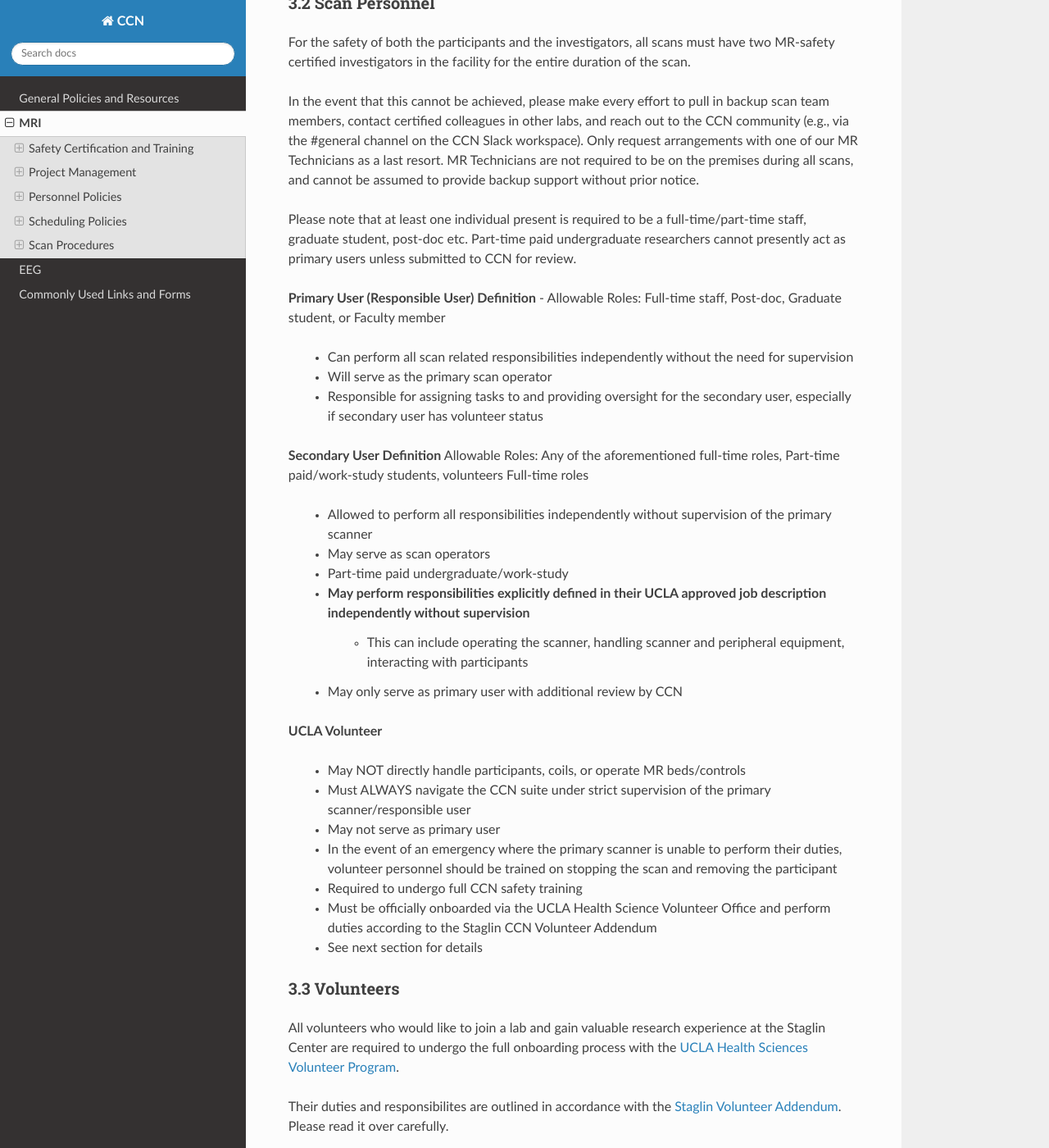
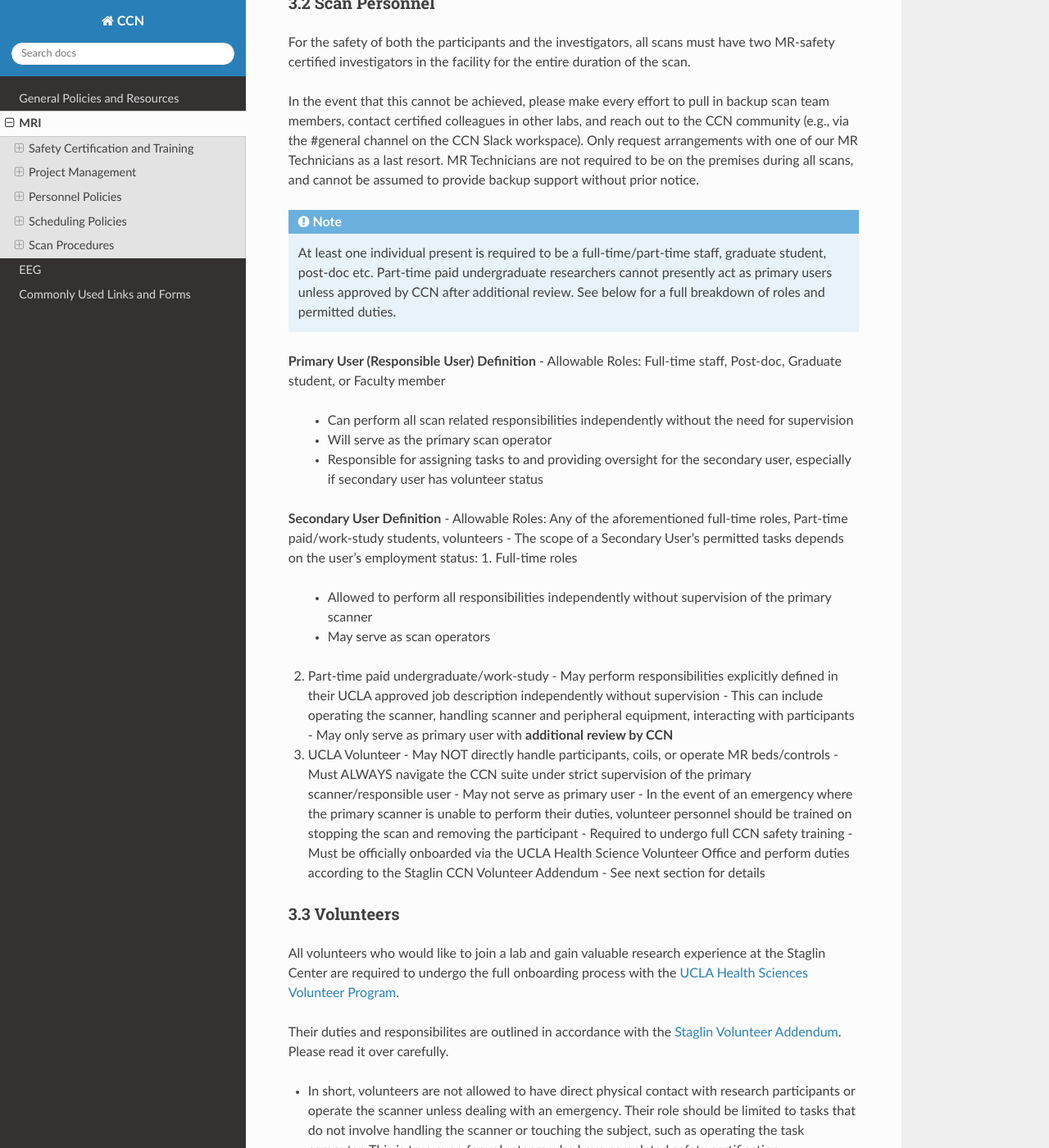
Before and after one commit to CCN-Support/CCN_Wiki, a Sphinx documentation site: the page built from docs/source/mri.rst, in a window 1280 px wide and 1400 px high, scrolled down 9773 px. Shown: the whole window at 82% size. Built offline with Sphinx 7.4.7 and the Read the Docs theme 3.1.0, drawn with Linux system fonts in a browser that asks for light colours; some of the changed text lies outside the part shown.

Commit message:
Update mri.rst

```diff
--- a/docs/source/mri.rst
+++ b/docs/source/mri.rst
@@ -206,7 +206,8 @@
 
 In the event that this cannot be achieved, please make every effort to pull in backup scan team members, contact certified colleagues in other labs, and reach out to the CCN community (e.g., via the #general channel on the CCN Slack workspace). Only request arrangements with one of our MR Technicians as a last resort. MR Technicians are not required to be on the premises during all scans, and cannot be assumed to provide backup support without prior notice.
 
-Please note that at least one individual present is required to be a full-time/part-time staff, graduate student, post-doc etc. Part-time paid undergraduate researchers cannot presently act as primary users unless submitted to CCN for review.
+.. note::
+   At least one individual present is required to be a full-time/part-time staff, graduate student, post-doc etc. Part-time paid undergraduate researchers cannot presently act as primary users unless approved by CCN after additional review. See below for a full breakdown of roles and permitted duties.
 
 **Primary User (Responsible User) Definition**
 - Allowable Roles: Full-time staff, Post-doc, Graduate student, or Faculty member
@@ -215,17 +216,16 @@
    - Responsible for assigning tasks to and providing oversight for the secondary user, especially if secondary user has volunteer status
 
 **Secondary User Definition**
-Allowable Roles: Any of the aforementioned full-time roles, Part-time paid/work-study students, volunteers
-Full-time roles
+- Allowable Roles: Any of the aforementioned full-time roles, Part-time paid/work-study students, volunteers
+- The scope of a Secondary User's permitted tasks depends on the user's employment status:
+1. Full-time roles
    - Allowed to perform all responsibilities independently without supervision of the primary scanner
    - May serve as scan operators
-   - Part-time paid undergraduate/work-study
+2. Part-time paid undergraduate/work-study
    - May perform responsibilities explicitly defined in their UCLA approved job description independently without supervision
-      - This can include operating the scanner, handling scanner and peripheral equipment, interacting with participants
-   - May only serve as primary user with additional review by CCN
-
-**UCLA Volunteer**
-
+   - This can include operating the scanner, handling scanner and peripheral equipment, interacting with participants
+   - May only serve as primary user with **additional review by CCN**
+3. UCLA Volunteer
    - May NOT directly handle participants, coils, or operate MR beds/controls
    - Must ALWAYS navigate the CCN suite under strict supervision of the primary scanner/responsible user
    - May not serve as primary user
@@ -304,11 +304,15 @@
 
 **4.1.3**  Appointment reminders
 ^^^^^^^^^^^^^^^^^^^^^^^^^^^
-Confirm with participants at least 5 days in advance of your scheduled scan. If your participant cannot commit to their participation 5 days out, please cancel your appointment at that time so other groups may be able to fill the opening. After reviewing cancellation patterns, it is evident that sessions cancelled ~72 hours or less do not give adequate time for other groups to fill the space, and hours of otherwise-usable time go to waste. We understand that participants sometimes cancel last minute, no-show, or come in with unexpected safety concerns, but these occasions should be kept to an absolute minimum.
+Confirm with participants at least 5 days in advance of your scheduled scan. If your participant cannot commit to their participation 5 days out, please cancel your appointment at that time so other groups may be able to fill the opening. After reviewing cancellation patterns, it is evident that sessions cancelled ~72 hours or less do not give adequate time for other groups to fill the space, and hours of otherwise-usable time go to waste.
+
+We understand that participants sometimes cancel last minute, no-show, or come in with unexpected safety concerns, but these occasions should be kept to an absolute minimum.
 
 **4.1.4**  15-Minute Gaps
 ^^^^^^^^^^^^^^^^^^^^^^^
-Scans cannot be scheduled for a time that would leave a 15-minute gap before or after another scan. This helps prevent small intervals of time from accumulating throughout the day and adding up to wasted usable hours. The only exception is if the user wants to book time that would necessarily have to leave 15 minutes either before or after their reservation. For example, you may book 1-2pm even if the previous scan ends at 12:45pm and the next one begins at 2pm, because there is no way to avoid leaving 15 minutes open at one end or the other. This is permitted because using 60 of those 75 open minutes is preferable to leaving the entire time unused.
+Scans cannot be scheduled for a time that would leave a 15-minute gap before or after another scan. This helps prevent small intervals of time from accumulating throughout the day and adding up to wasted usable hours.
+
+The only exception is if the user wants to book time that would necessarily have to leave 15 minutes either before or after their reservation. For example, you may book 1-2pm even if the previous scan ends at 12:45pm and the next one begins at 2pm, because there is no way to avoid leaving 15 minutes open at one end or the other. This is permitted because using 60 of those 75 open minutes is preferable to leaving the entire time unused.
 
 **4.1.5**  Subject ID
 ^^^^^^^^^^^^^^^^
@@ -333,6 +337,7 @@
 .. note::
 
    Once the start time for your scan booking has passed, SIStat will not allow you to cancel it. As such, users should formally delete the scan through SIStat as soon as they know it cannot proceed (e.g., in cases that the participant arrives, but suddenly discloses a contraindication that was not previously known).
+
    Even if the cancellation occurs 5 minutes before the start time, the system will allow it and mark the session to be charged the 25% late cancellation fee. As soon as the start time passes, SIStat considers it complete and indicates the full charge should apply.
 
 If a research group continually falls in the late cancellation range, CCN will ask for information to verify those slots were filled using appropriate scheduling practices. CCN may impose additional restrictions on scheduling (such as limiting the amount of scans that can be booked at one time) for groups that engage in profligate cancelling and/or reserving slots without confirmed participants. CCN has compiled a `list of best practices and recommendations <https://drive.google.com/file/d/1yLR77cLHod_-bwauu4AtoAq51bbiNUgv/view?usp=sharing>`_ regarding how to mitigate late cancellations.
```
Also changed, not shown: other parts of docs/source/mri.rst (+1 -1 lines).
